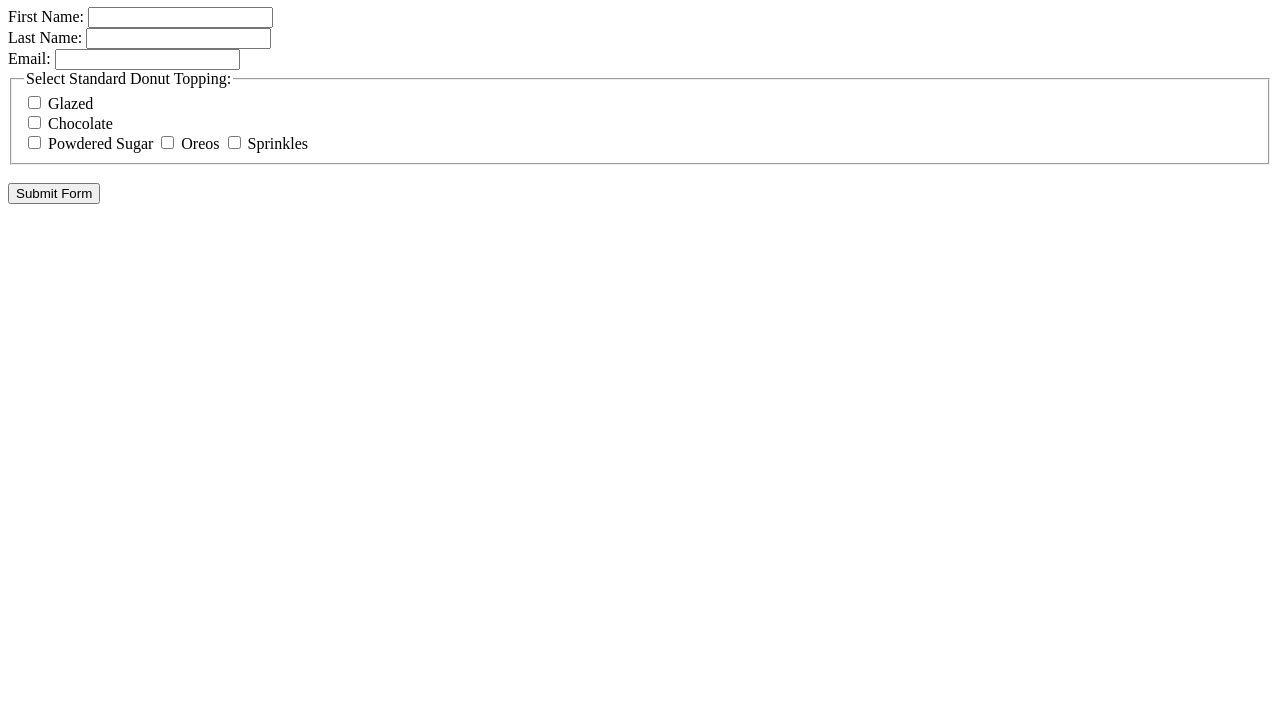
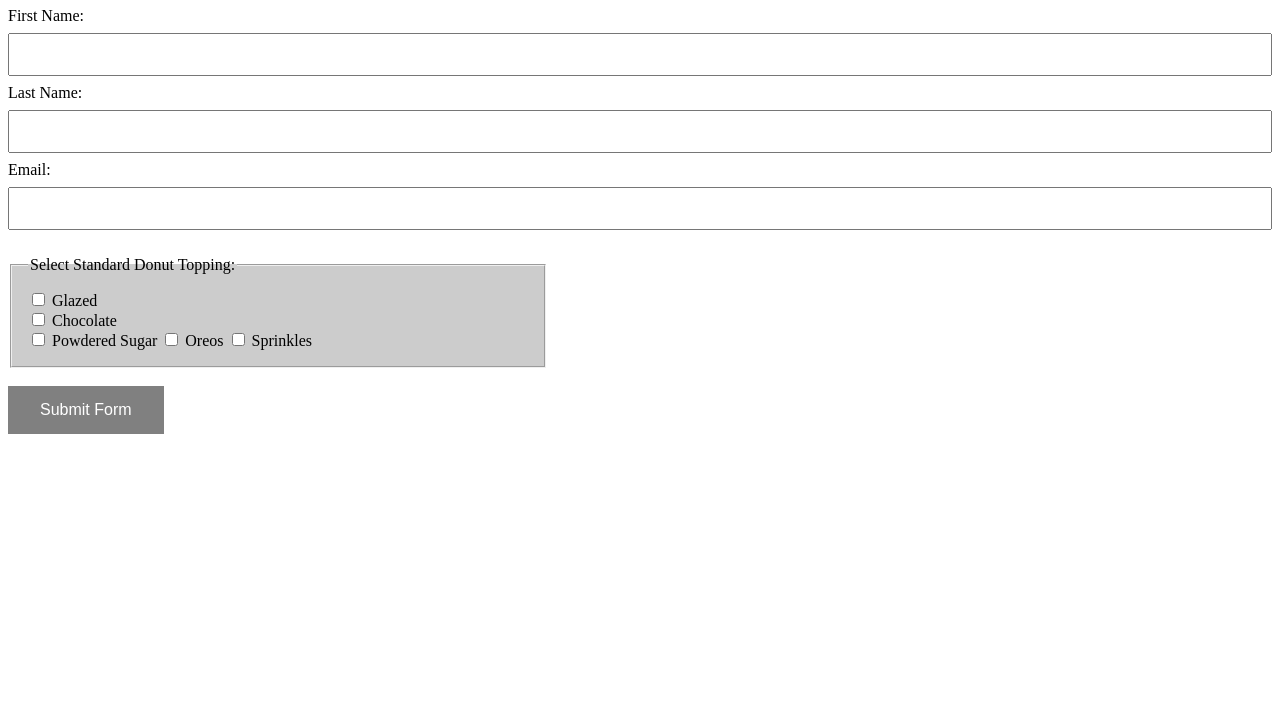
Before and after one commit to UNCValladaresHamlet/Form-Validation, a plain HTML site: page index.html in a window 1280 px wide. Shown: the part 73-800 px from the top of the page. Drawn offline with Linux system fonts and the light colour scheme.

Commit message:
Added CSS to the inputs and submit button

```diff
--- a/assets/styles.css
+++ b/assets/styles.css
@@ -1,3 +1,32 @@
-h1 {
-    color:blue
+input[type=text] {
+    width: 100%;
+    padding: 12px 20px;
+    margin: 8px 0;
+    box-sizing: border-box;
+  }
+
+  input[type=text]:focus {
+    background-color: lightblue;
+  }
+
+  fieldset {
+    background-color:#CCC;
+    max-width:500px;
+    padding:16px;
+  }
+
+button {
+    background-color: gray;
+    border: none;
+    color: white;
+    padding: 15px 32px;
+    text-align: center;
+    text-decoration: none;
+    display: inline-block;
+    font-size: 16px;
 }
+
+button:hover {
+    background-color: #555555;
+    color: white;
+  }
--- a/index.html
+++ b/index.html
@@ -26,21 +26,22 @@
                 <input id="email" name="email" type="text">
                 <div class="error"></div>
             </div>
+            <br>
             <fieldset>
                 <legend>Select Standard Donut Topping:</legend>
-                <input type="checkbox" id="donut1" name="donut1" value="Glazed">
+                <input type="checkbox" id="donut1" name="topping" value="Glazed">
                 <label for="donut1"> Glazed </label><br>
-                <input type="checkbox" id="donut2" name="donut2" value="Chocolate">
+                <input type="checkbox" id="donut2" name="topping" value="Chocolate">
                 <label for="donut2"> Chocolate </label><br>
-                <input type="checkbox" id="donut3" name="donut3" value="Powdered">
+                <input type="checkbox" id="donut3" name="topping" value="Powdered">
                 <label for="donut3"> Powdered Sugar</label>
-                <input type="checkbox" id="donut4" name="donut4" value="Oreos">
+                <input type="checkbox" id="donut4" name="topping" value="Oreos">
                 <label for="donut4"> Oreos </label>
-                <input type="checkbox" id="donut5" name="donut5" value="Sprinkles">
+                <input type="checkbox" id="donut5" name="topping" value="Sprinkles">
                 <label for="donut5"> Sprinkles </label>
                </fieldset>
                <br>
-               <button type="button">Submit Form</button>
+               <button type="/">Submit Form</button>
 
         </form>
     </div>
```
